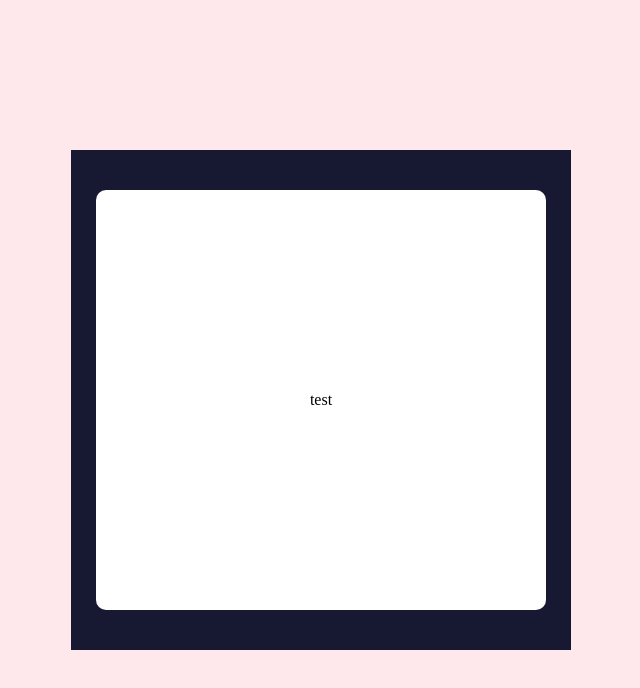
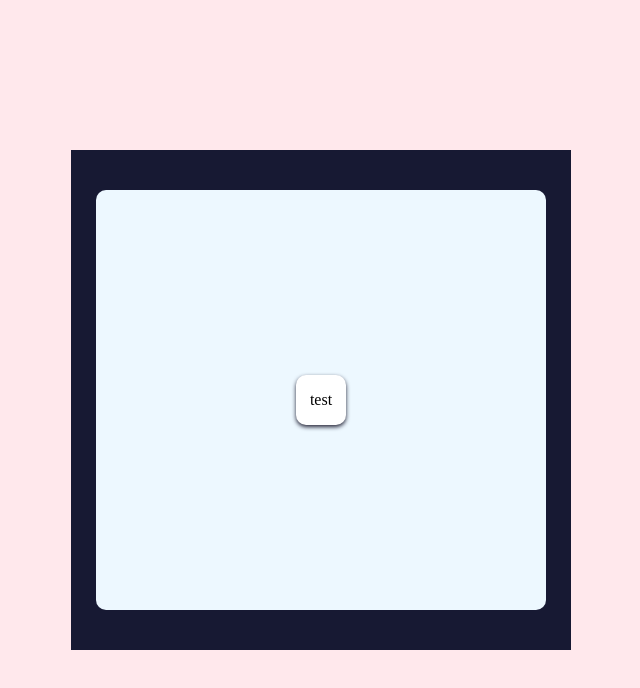
Before and after one commit to 3vilBonobo/react-tenzies-game, a React (Create React App) app: page / in a window 1280 px wide. Shown: the top 688 px of the page, without its empty margins (319-959 px from the left). Built offline with nearby package versions, Linux system fonts and the light colour scheme.

Commit message:
add die css

```diff
--- a/src/index.css
+++ b/src/index.css
@@ -24,7 +24,7 @@
 }
 
 .game-container {
-  background-color: rgb(255, 255, 255);
+  background-color: rgb(237, 248, 255);
   width: 100%;
   height: 100%;
   display: flex;
@@ -32,3 +32,14 @@
   justify-content: center;
   border-radius: 10px;
 }
+
+.die {
+  background-color: rgb(255, 255, 255);
+  width: 50px;
+  height: 50px;
+  border-radius: 10px;
+  display: flex;
+  align-items: center;
+  justify-content: center;
+  box-shadow: 0px 2px 4px rgb(35, 35, 54);
+}
```
